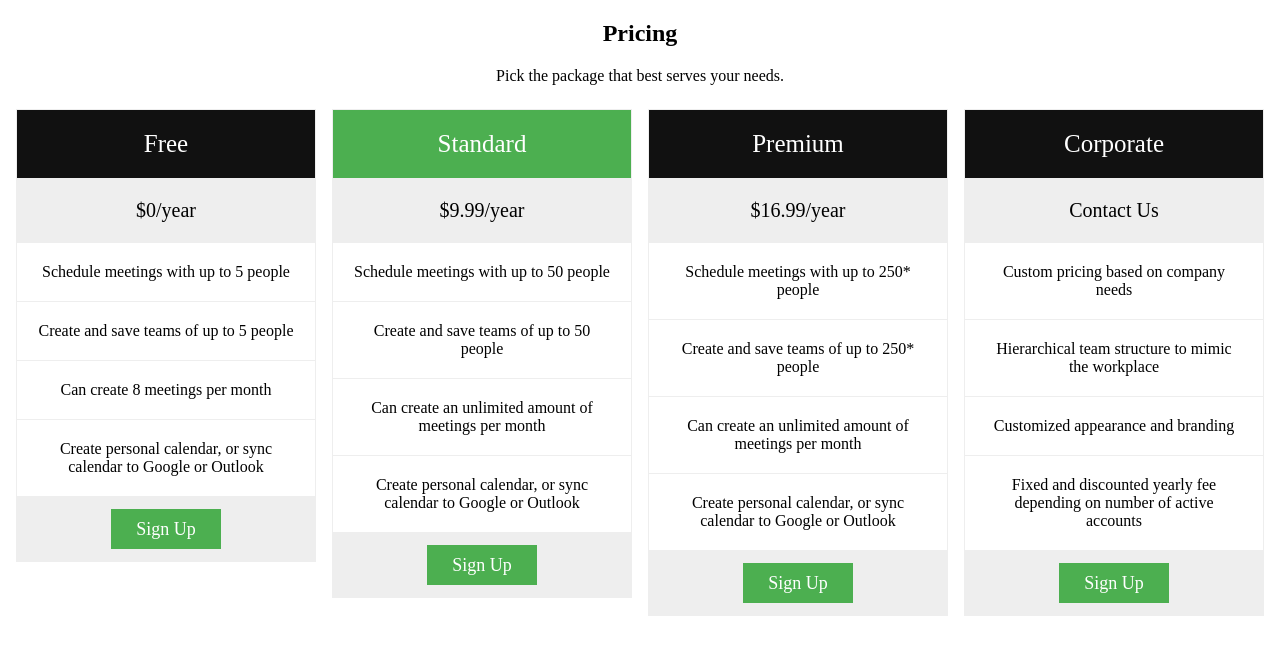
After one commit to letsmeet-uoft/django-stuff, a Django app: page /dashboard/Pricing/ in a window 1280 px wide. The commit adds this page. Shown: the top 655 px of the page. Run offline with Django 3.2, Linux system fonts and the light colour scheme; parts of the project's set-up code (start-up, migrations or seed data) failed here and were passed over.

Commit message:
on the localhost page added features and pricing page with the corresponding link(s) to different pages

```diff
--- a/dashboard/templates/dashboard/index.html
+++ b/dashboard/templates/dashboard/index.html
@@ -36,12 +36,14 @@
         <section class="navigation">
             <header>
                 <div class="header-content">
-                    <div class="logo"><a href="#"><img src="{% static "dashboard/img/sedna-logo.png" %}" alt="Let's Meet Logo"></a></div>
+                    <div class="logo"><a href="#"></a></div>
                     <div class="header-nav">
                         <nav>
                             <ul class="primary-nav">
                                 <li><a href="#features">About</a></li>
                                 <li><a href="#assets">Contact</a></li>
+                                <li><a href="{% url 'Pricing' %}">Pricing</a></li>
+                                <li><a href="{% url 'Features' %}">Features</a></li>
                                 <!--<li><a href="#blog"></a></li>-->
                                 <!--<li><a href="#download">Download</a></li>-->
                             </ul>
--- a/dashboard/templates/dashboard/main_dashboard.html
+++ b/dashboard/templates/dashboard/main_dashboard.html
@@ -43,7 +43,7 @@
     <section class="navigation">
         <header>
             <div class="header-content">
-                <div class="logo"><a href="#"><img src="{% static 'dashboard/img/sedna-logo.png' %}" alt="Let's Meet Logo"></a></div>
+                <div class="logo"><a href="#"></a></div>
                 <div class="header-nav">
                     <nav>
                         <ul class="member-actions">
--- /dev/null
+++ b/dashboard/templates/dashboard/pricing.html
@@ -0,0 +1,132 @@
+<!DOCTYPE html>
+<html>
+<head>
+<meta name="viewport" content="width=device-width, initial-scale=1.0">
+<style>
+* {
+    box-sizing: border-box;
+}
+
+.columns {
+    float: left;
+    width: 25%;
+    padding: 8px;
+}
+
+.price {
+    list-style-type: none;
+    border: 1px solid #eee;
+    margin: 0;
+    padding: 0;
+    -webkit-transition: 0.3s;
+    transition: 0.3s;
+}
+
+.price:hover {
+    box-shadow: 0 8px 12px 0 rgba(0,0,0,0.2)
+}
+
+.price .header {
+    background-color: #111;
+    color: white;
+    font-size: 25px;
+}
+
+.price li {
+    border-bottom: 1px solid #eee;
+    padding: 20px;
+    text-align: center;
+}
+
+.price .grey {
+    background-color: #eee;
+    font-size: 20px;
+}
+
+.button {
+    background-color: #4CAF50;
+    border: none;
+    color: white;
+    padding: 10px 25px;
+    text-align: center;
+    text-decoration: none;
+    font-size: 18px;
+}
+
+@media only screen and (max-width: 600px) {
+    .columns {
+        width: 100%;
+    }
+}
+</style>
+</head>
+<body>
+
+<h2 style="text-align:center">Pricing</h2>
+<p style="text-align:center">Pick the package that best serves your needs.</p>
+
+<div class="columns">
+  <ul class="price">
+    <li class="header">Free</li>
+    <li class="grey">$0/year</li>
+    <li>Schedule meetings with up to 5 people</li>
+    <li>Create and save teams of up to 5 people</li>
+    <li>Can create 8 meetings per month</li>
+    <li>Create personal calendar, or sync calendar to Google or Outlook</li>
+    <li class="grey"><a href="{% url 'register' %}" class="button">Sign Up</a></li>
+  </ul>
+</div>
+
+<div class="columns">
+  <ul class="price">
+    <li class="header" style="background-color:#4CAF50">Standard</li>
+    <li class="grey">$9.99/year</li>
+    <li>Schedule meetings with up
+to 50 people
+</li>
+    <li>Create and save teams of up to 50 people
+</li>
+    <li>Can create an unlimited amount of meetings per month
+</li>
+    <li>Create personal calendar, or sync calendar to Google or Outlook
+</li>
+    <li class="grey"><a href="{% url 'register' %}" class="button">Sign Up</a></li>
+  </ul>
+</div>
+
+<div class="columns">
+  <ul class="price">
+    <li class="header">Premium</li>
+    <li class="grey">$16.99/year</li>
+    <li>Schedule meetings with up to 250* people
+</li>
+    <li>Create and save teams of up to 250* people
+</li>
+    <li>Can create an unlimited amount of meetings per month
+</li>
+    <li>Create personal calendar, or
+sync calendar to Google or Outlook
+</li>
+    <li class="grey"><a href="{% url 'register' %}" class="button">Sign Up</a></li>
+  </ul>
+</div>
+
+<div class="columns">
+  <ul class="price">
+    <li class="header">Corporate</li>
+    <li class="grey">Contact Us</li>
+    <li>Custom pricing based on company needs
+</li>
+    <li>Hierarchical team structure to mimic the workplace
+</li>
+    <li>Customized appearance and branding
+</li>
+    <li>Fixed and discounted
+yearly fee depending on number of active accounts
+</li>
+    <li class="grey"><a href="{% url 'register' %}" class="button">Sign Up</a></li>
+  </ul>
+</div>
+
+</body>
+</html>
--- a/dashboard/urls.py
+++ b/dashboard/urls.py
@@ -13,4 +13,6 @@ urlpatterns = [
     url(r'^letsmeet/$', views.showDashboard, name='dashboard'),
     url(r'^getEvents/$', views.getEvents, name='get_events'),
     url(r'^addEvent/$', views.addEvent, name='add_event'),
+    url(r'^Pricing/$', views.pricingPage, name='Pricing'),
+    url(r'^Features/$', views.features, name='Features'),
     ]
--- a/dashboard/views.py
+++ b/dashboard/views.py
@@ -15,6 +15,12 @@ from .models import UserProfile
 
 def login(request):
     pass
+
+def pricingPage(request):
+    return render(request, 'Pricing.html')
+
+def features(request):
+    return render(request, 'features.html')
 
 def addEvent(request):
     context = RequestContext(request)
```
Also changed, not shown: dashboard/static/dashboard/features.html (added, +144 -0 lines), dashboard/static/dashboard/pricing.html (added, +132 -0 lines), dashboard/templates/dashboard/features.html (added, +144 -0 lines), db.sqlite3.
